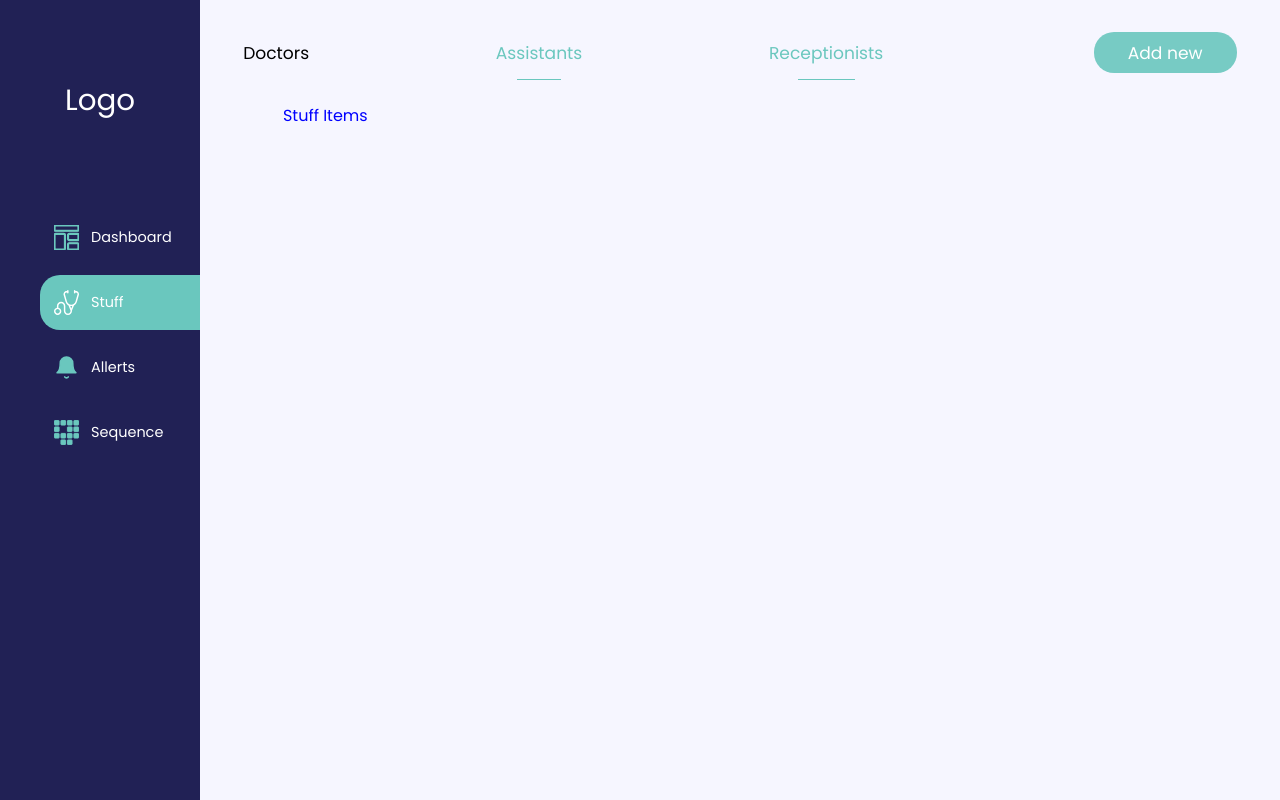
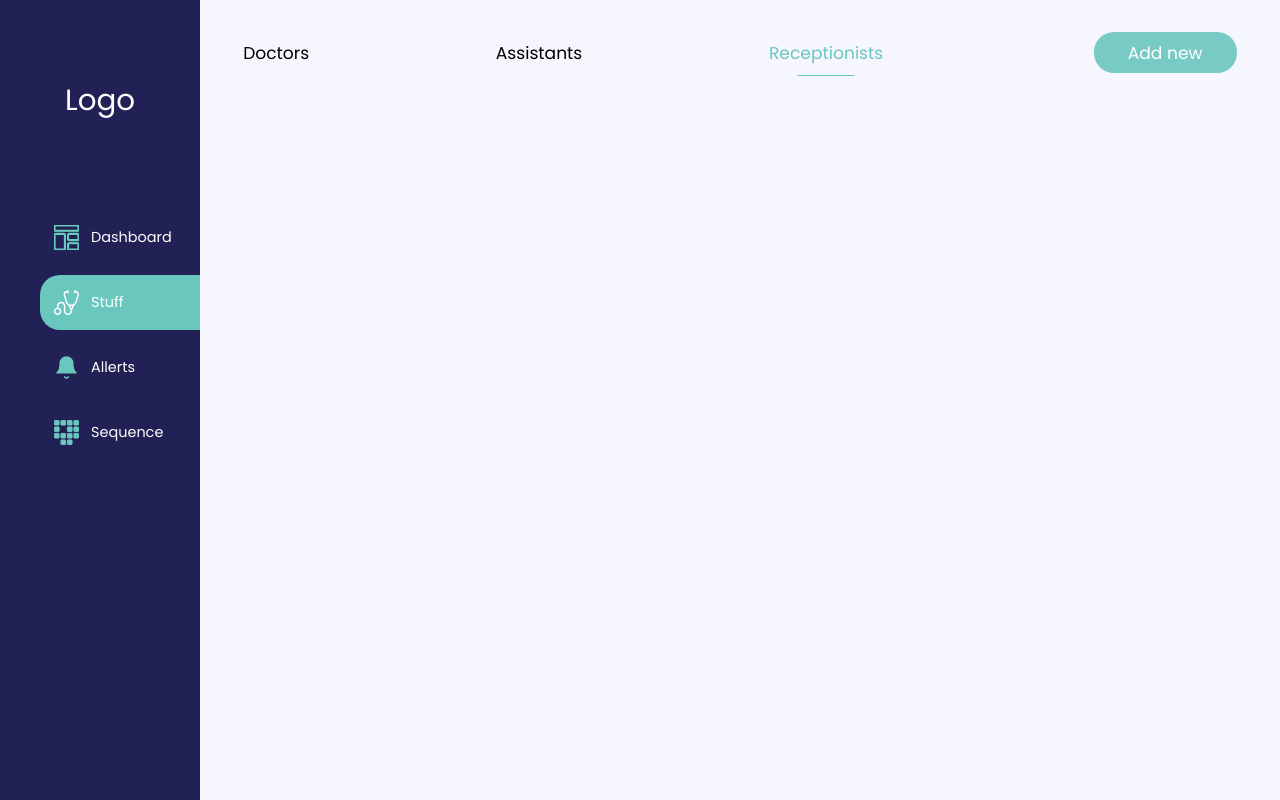
Before and after one commit to Slavik-Da/HOAPITAL-REACT-APP-WEB, a React app: page /stuff in a window 1280 px wide. Built offline with nearby package versions, Linux system fonts and the light colour scheme.

Commit message:
fix some parts of AR-7

```diff
--- a/src/pages/Stuff/components/StuffHeader/StuffHeader.tsx
+++ b/src/pages/Stuff/components/StuffHeader/StuffHeader.tsx
@@ -6,9 +6,15 @@ export const StuffHeader = () => {
     return (
             <div className="pannel-header-line">
                 <div className= "tab-line">
-                    <div>Doctors</div>
-                    <div className="tab-line__active">Assistants</div>
-                    <div className="tab-line__active">Receptionists</div>
+                    <div className="tab-line__tab">
+                        Doctors
+                    </div>
+                    <div className="tab-line__tab">
+                        Assistants
+                    </div>
+                    <div className="tab-line__tab tab-line__tab_active">
+                        Receptionists
+                    </div>
                 </div>
                 <Button
                     type= {EnumButtonsTypes.BIG_GREEN}
--- a/src/pages/Stuff/components/StuffItems/StuffItems.tsx
+++ b/src/pages/Stuff/components/StuffItems/StuffItems.tsx
@@ -2,8 +2,7 @@ import React from "react";
 
 export const StuffItems = () => {
     return (
-        <div className='page-stuff stuff-items'>
-            Stuff Items
-        </div>
-    )
+        <>
+        </>
+    );
 }
--- a/src/pages/Stuff/scss/Stuff.scss
+++ b/src/pages/Stuff/scss/Stuff.scss
@@ -21,17 +21,21 @@
             min-width: 50vw;
             @include adaptiv-font(18, 10);
 
-            &__active {
+            &__tab{
+                &_active {
                     color:$greenDarkenDecorated;
                     position: relative;
 
                     &::after{
                         position: absolute;
-                    top: 150%;
-                    left: 25%;
+                        bottom: -40%;
+                        left: 50%;
+                        min-width: 22px;
+                        transform: translateX(-50%);
                         width: 50%;
                         border-bottom: 1px solid $greenDarkenDecorated;
                         content: "";
+                    }
                 }
             }
         }
```
Lines whose indentation alone changed are shown as unchanged.
